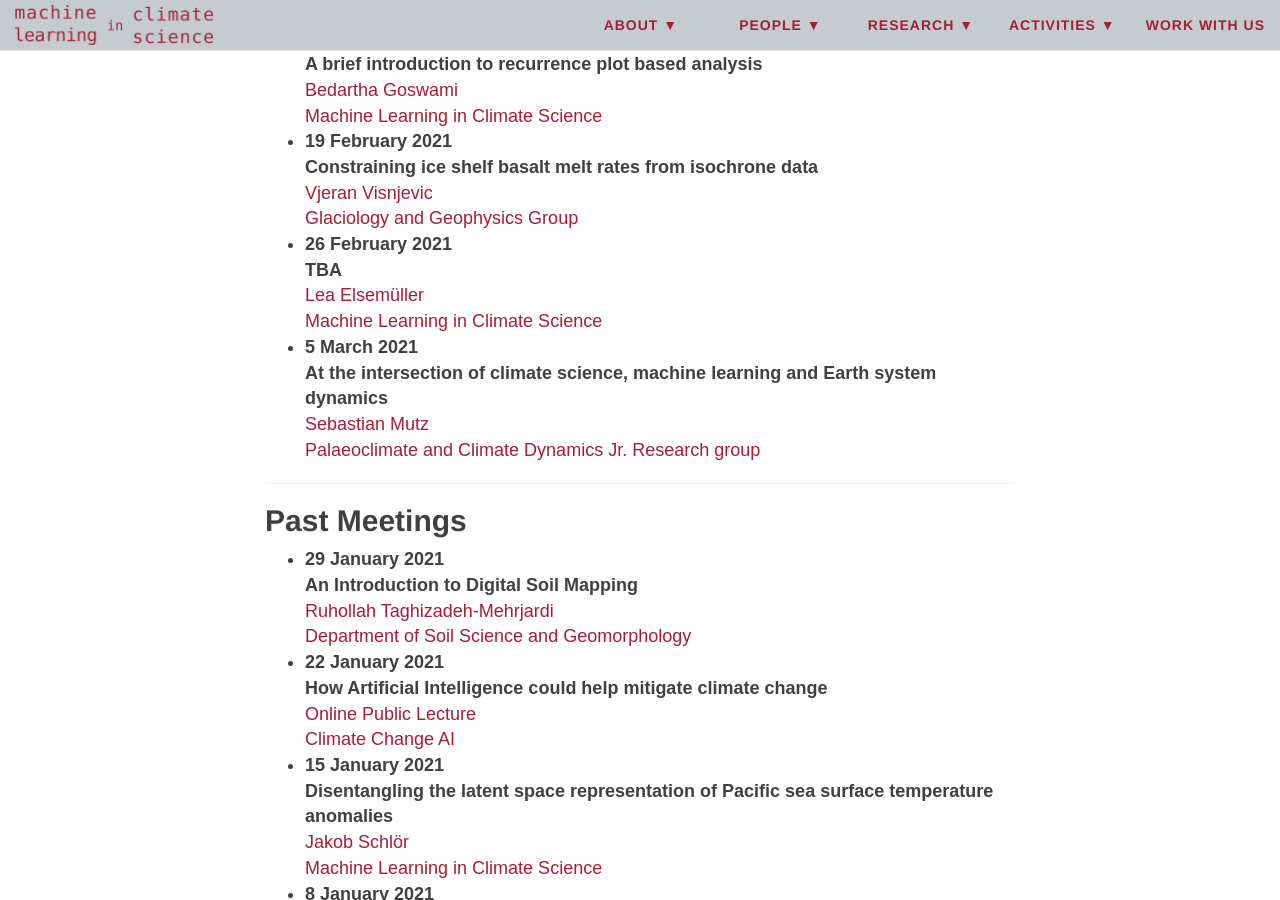
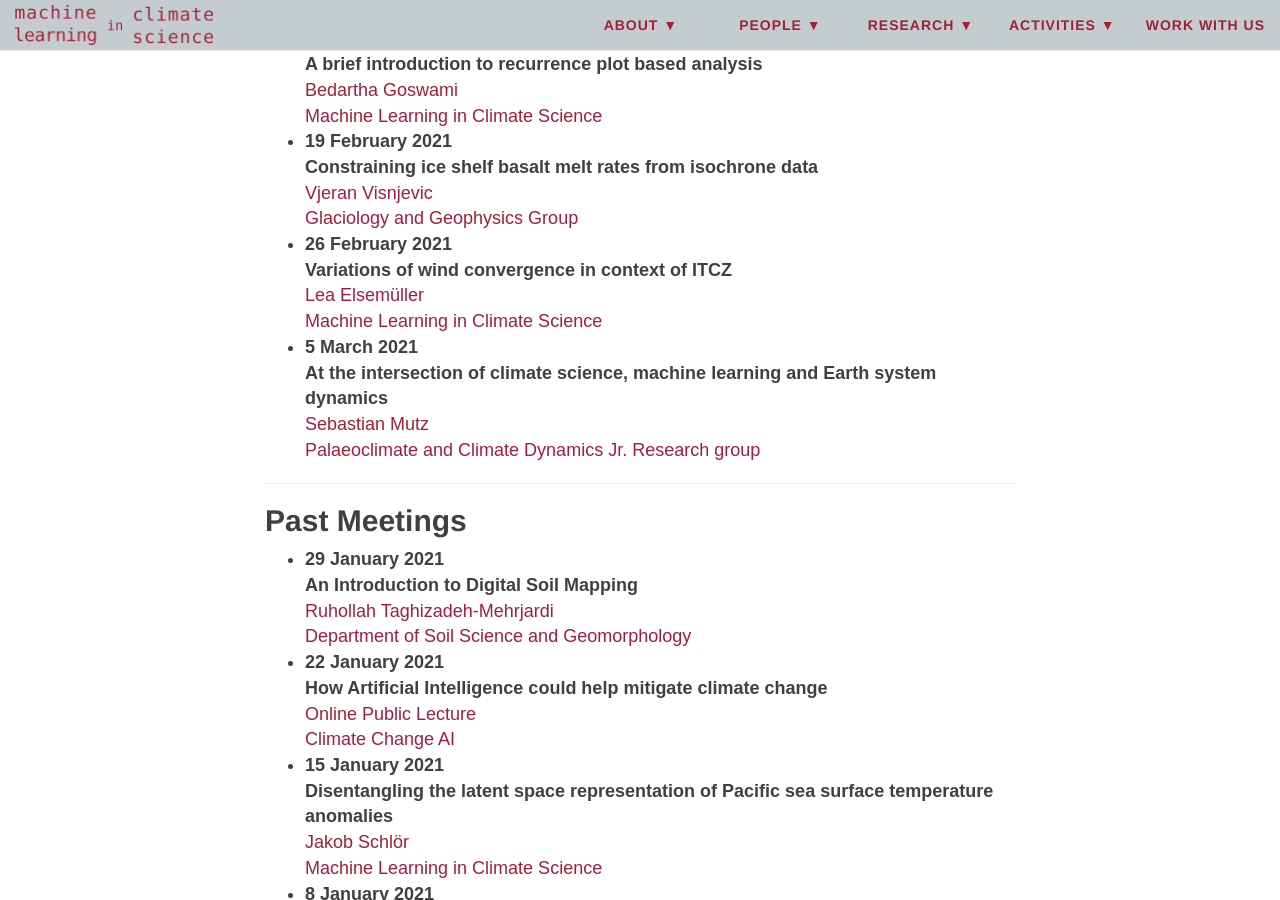
Before and after one commit to mlcs/mlcs.github.io, a Jekyll site: the page built from activities/group-meetings.md, in a window 1280 px wide and 900 px high, scrolled down 1082 px. Built offline with Jekyll 4.4.1, drawn with Linux system fonts in a browser that asks for light colours; nearby versions of some CDN libraries.

Commit message:
group meetings -> add title for 26 Feb

```diff
--- a/activities/group-meetings.md
+++ b/activities/group-meetings.md
@@ -38,7 +38,7 @@ meetings are entirely on Zoom.
 Visnjevic](https://www.researchgate.net/profile/Vjeran_Visnjevic)
 [Glaciology and Geophysics Group](https://uni-tuebingen.de/en/147612)
 + **26 February 2021**
-**TBA**
+**Variations of wind convergence in context of ITCZ**
 [Lea Elsemüller](https://machineclimate.de/people/elsemueller/)
 [Machine Learning in Climate Science](https://machineclimate.de/)
 + **5 March 2021**
```
